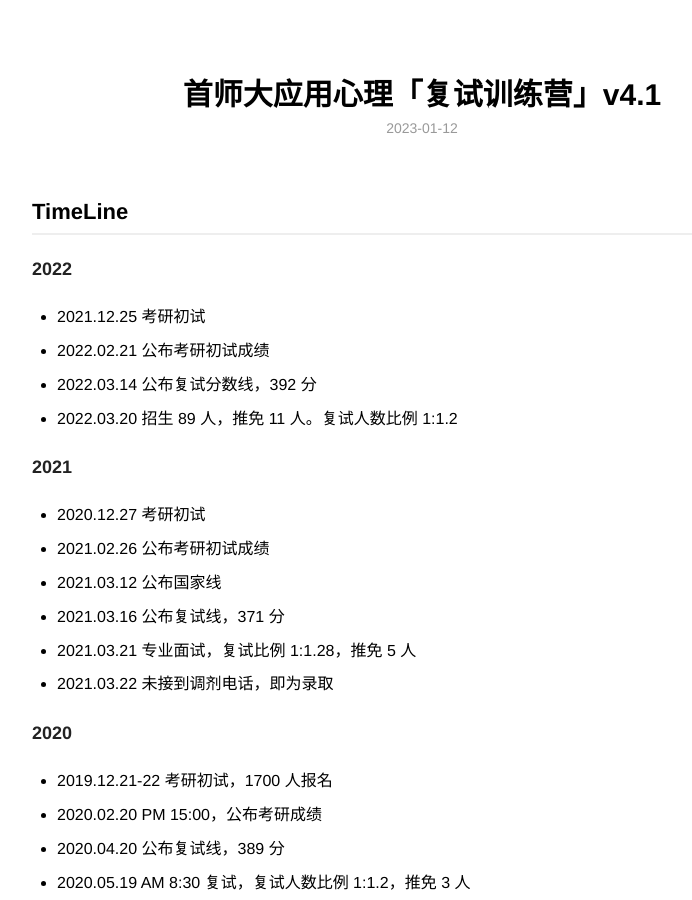
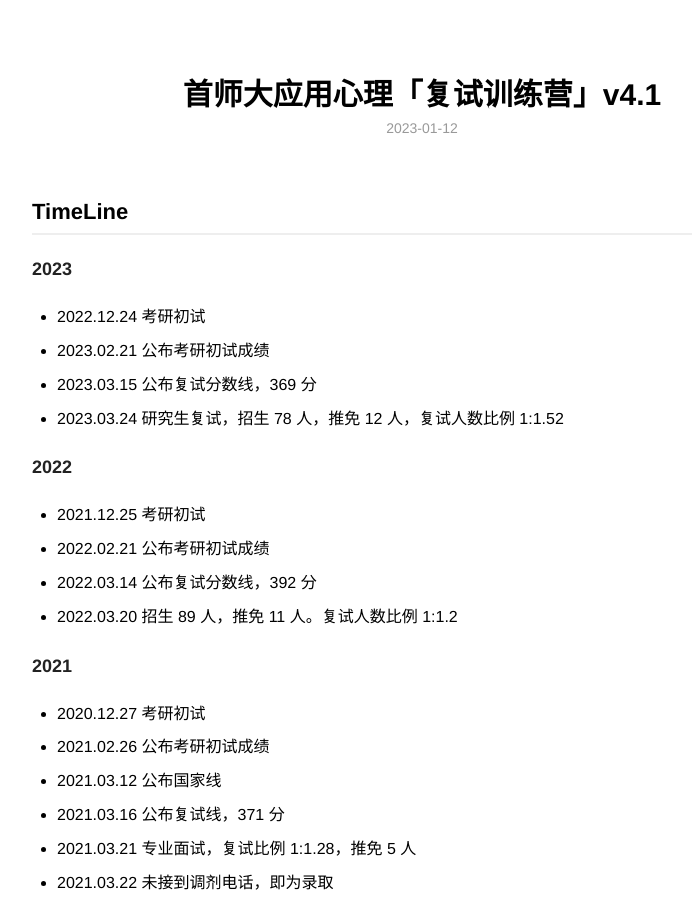
Before and after one commit to zapp926/cnu.github.io, a Jekyll site: the page built from _posts/2023-01-12-reexamine.md, in a window 1280 px wide and 900 px high. Shown: the whole window, without its empty margins (218-910 px from the left). Built offline with Jekyll 4.4.1, drawn with Linux system fonts in a browser that asks for light colours.

Commit message:
Update 2023-01-12-reexamine.md

```diff
--- a/_posts/2023-01-12-reexamine.md
+++ b/_posts/2023-01-12-reexamine.md
@@ -6,6 +6,12 @@ description: 圆梦首师大，就在那分分秒秒，滴滴答答。
 ---
 
 ## TimeLine
+### 2023
+* 2022.12.24 考研初试
+* 2023.02.21 公布考研初试成绩
+* 2023.03.15 公布复试分数线，369 分
+* 2023.03.24 研究生复试，招生 78 人，推免 12 人，复试人数比例 1:1.52
+
 ### 2022
 * 2021.12.25 考研初试
 * 2022.02.21 公布考研初试成绩
```
